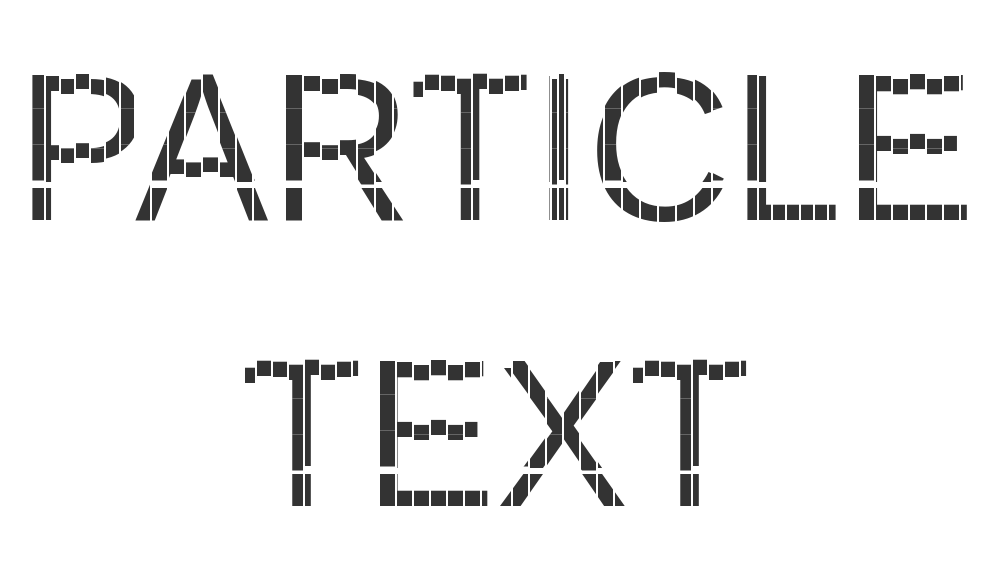
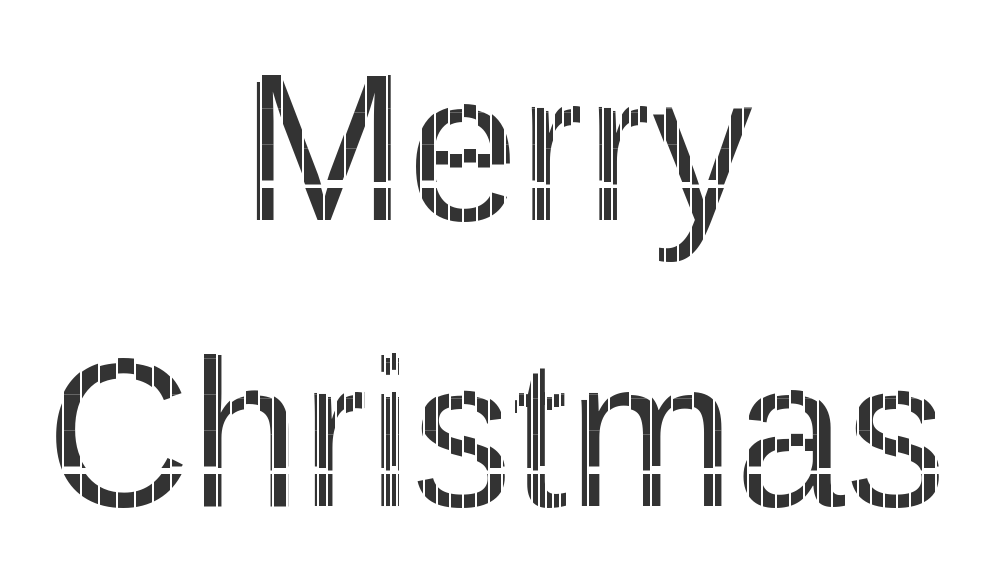
Before and after one commit to ramanathanMuthuraman/particleText, a website: page index.html in a window 1280 px wide. Shown: the whole page, without its empty margins (145-1143 px from the left). Drawn offline with nearby package versions, Linux system fonts and the light colour scheme; animation ran at ten frames a second.

Commit message:
Update index.html

```diff
--- a/index.html
+++ b/index.html
@@ -17,8 +17,8 @@
 <body>
 
 
-          <div class="canvas" data-text="PARTICLE"></div>
-           <div class="canvas" data-text="TEXT"></div>
+          <div class="canvas" data-text="Merry" data-color="#fff"></div>
+           <div class="canvas" data-text="Christmas" data-color="#fff"></div>
 
 
 
```
